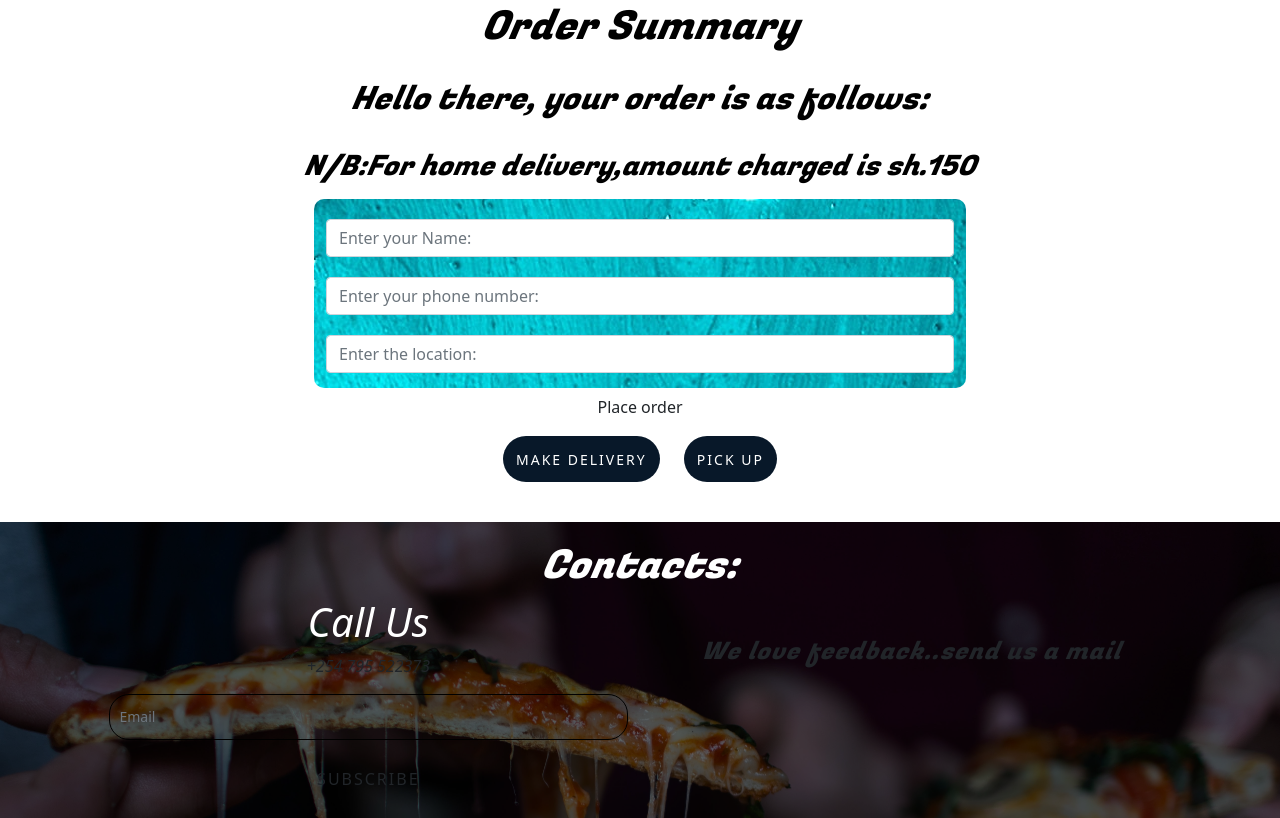
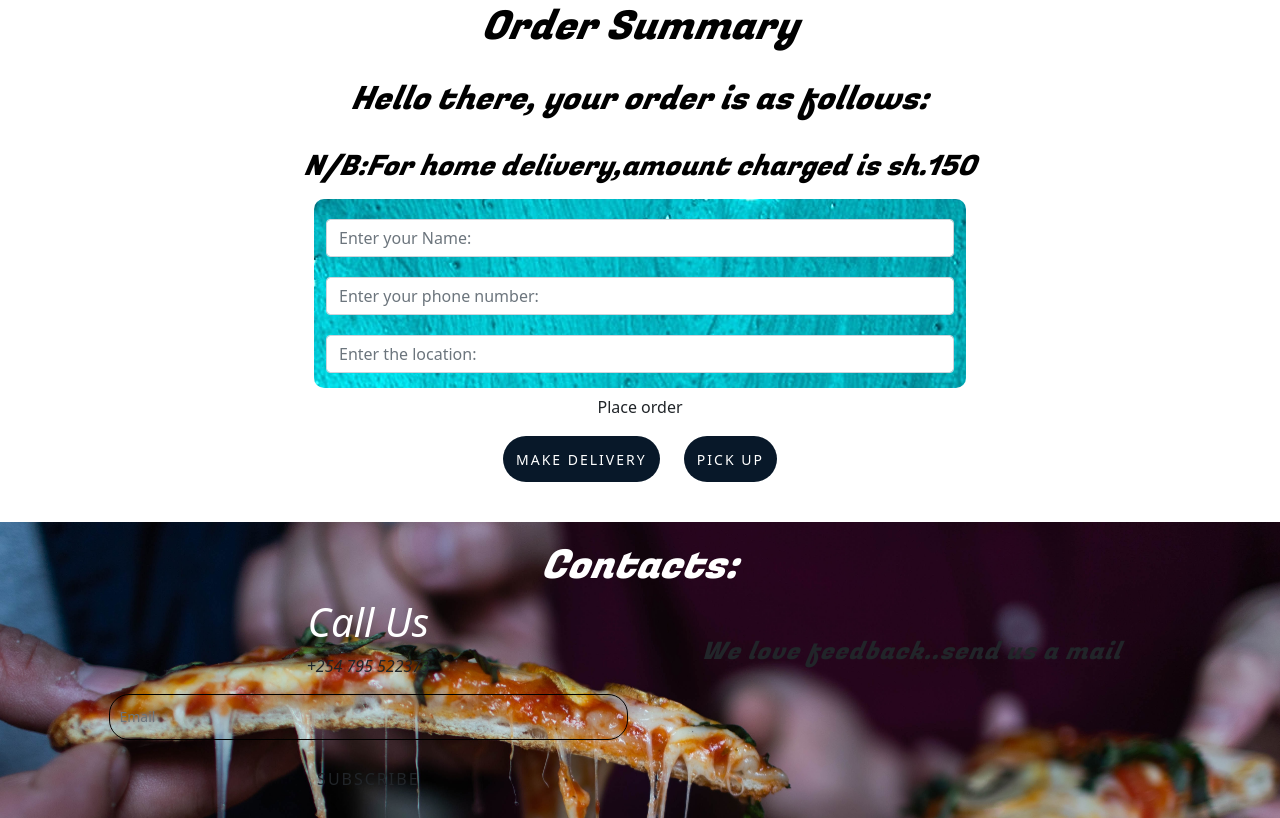
Before and after one commit to violetauko/Pizza-Delicacies, a plain HTML site: page index.html in a window 1280 px wide. Shown: the part 2195-3013 px from the top of the page. Drawn offline with nearby package versions, Linux system fonts and the light colour scheme; a web font is replaced by a local one.

```diff
--- a/css/styles.css
+++ b/css/styles.css
@@ -81,10 +81,6 @@ li {
     background-size: cover;
 }
 
-.contact-overlay {
-    height: inherit;
-    background-color: rgba(0, 0, 0, 0.6);
-}
 
 input[type="email"] {
     background: transparent;
```
